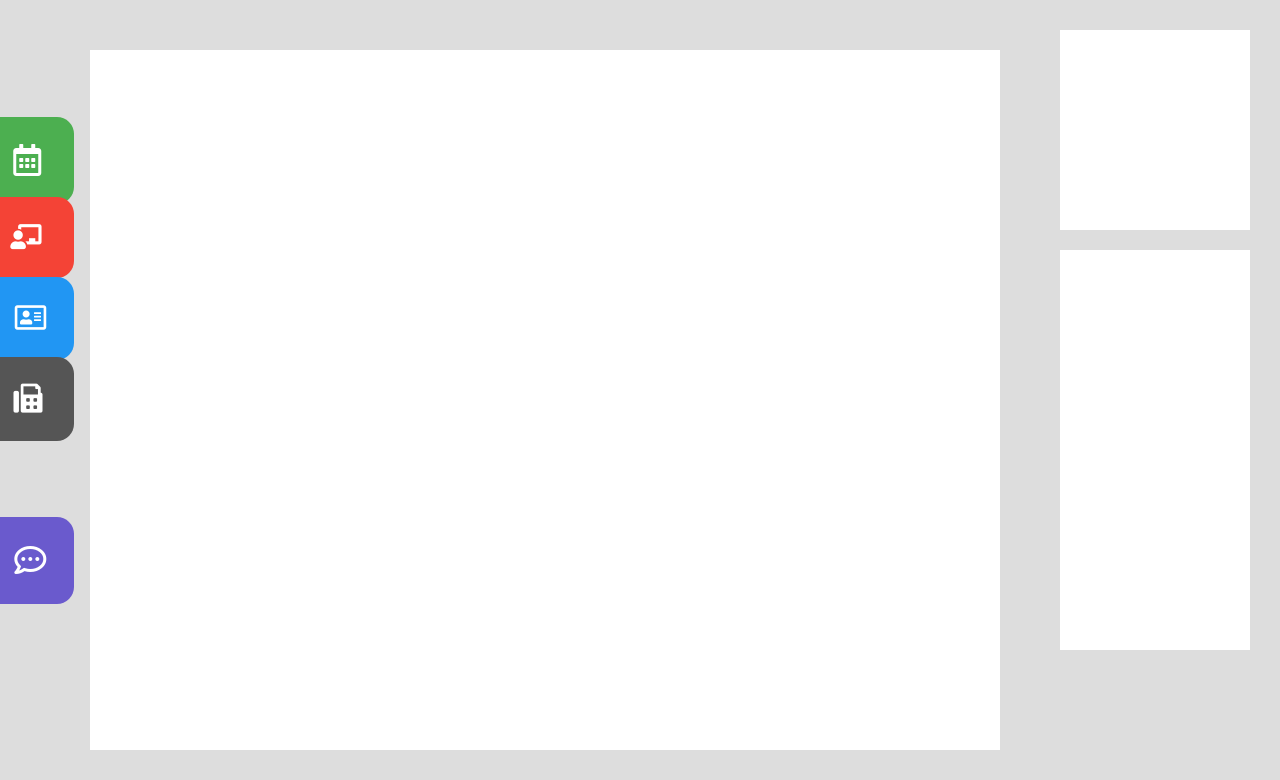
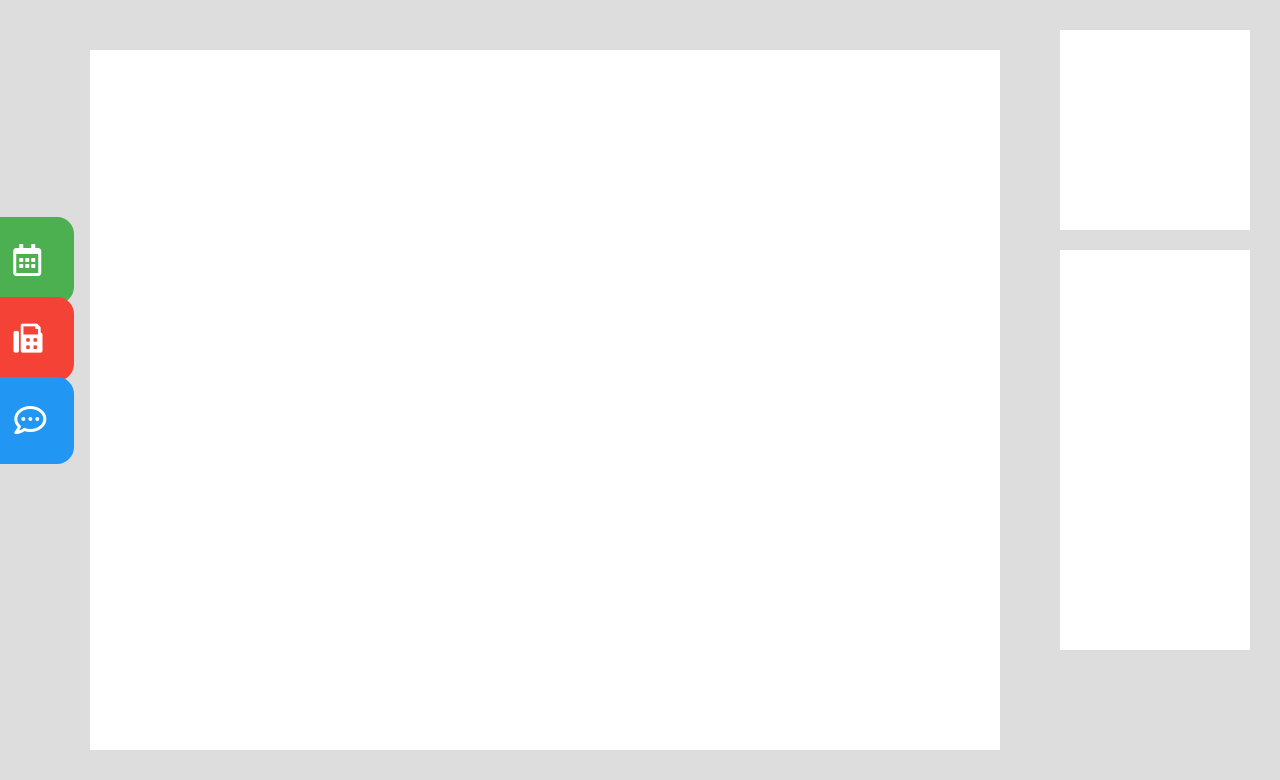
Before and after one commit to team-squadra/TMS, a PHP site: page /user/home.php in a window 1280 px wide. Shown: the part 63-843 px from the top of the page. Run offline with PHP 8.4, Linux system fonts and the light colour scheme; the visitor is signed in with stand-in values (Sample User, id 1); data comes from the database, SQL or seed files in the repository; data that the repository does not hold is empty.

Commit message:
i Deleted some of features from user page nav bar

```diff
--- a/user/about_us.php
+++ b/user/about_us.php
@@ -87,8 +87,6 @@ include 'rs/css/css_about_us.php';
    <!-- hoverable side nav bar -->
           <div id="mySidenav" class="sidenav">
               <a href="home.php" id="home">Home<i class='far fa-calendar-alt'style=" font-size:32px;margin-left:93px;"></i></a>
-              <a href="hall_details.php" id="hall_details">Hall Details<i class='fas fa-chalkboard-teacher'style='font-size:25px;margin-left: 42px;'></i></a>
-               <a href="batch_details.php" id="batch_details">Batch Details<i class='far fa-address-card'style='font-size:28px;margin-left: 30px;'></i> </a>
                <a href="timetables.php" id="timetables">TimeTables<i class='fas fa-fax'style='font-size:29px;margin-left: 45px;'></i> </a>
                <a href="about_us.php" id="about">About Us<i class='far fa-comment-dots'style='font-size:32px;margin-left:65px;'></i></a>
          </div>
--- a/user/batch_details.php
+++ b/user/batch_details.php
@@ -87,8 +87,6 @@ include 'rs/css/css_batch_details.php';
    <!-- hoverable side nav bar -->
           <div id="mySidenav" class="sidenav">
               <a href="home.php" id="home">Home<i class='far fa-calendar-alt'style=" font-size:32px;margin-left:93px;"></i></a>
-              <a href="hall_details.php" id="hall_details">Hall Details<i class='fas fa-chalkboard-teacher'style='font-size:25px;margin-left: 42px;'></i></a>
-               <a href="batch_details.php" id="batch_details">Batch Details<i class='far fa-address-card'style='font-size:28px;margin-left: 30px;'></i> </a>
                <a href="timetables.php" id="timetables">TimeTables<i class='fas fa-fax'style='font-size:29px;margin-left: 45px;'></i> </a>
                <a href="about_us.php" id="about">About Us<i class='far fa-comment-dots'style='font-size:32px;margin-left:65px;'></i></a>
          </div>
--- a/user/hall_details.php
+++ b/user/hall_details.php
@@ -87,8 +87,6 @@ include 'rs/css/css_hall_details.php';
    <!-- hoverable side nav bar -->
           <div id="mySidenav" class="sidenav">
               <a href="home.php" id="home">Home<i class='far fa-calendar-alt'style=" font-size:32px;margin-left:93px;"></i></a>
-              <a href="hall_details.php" id="hall_details">Hall Details<i class='fas fa-chalkboard-teacher'style='font-size:25px;margin-left: 42px;'></i></a>
-               <a href="batch_details.php" id="batch_details">Batch Details<i class='far fa-address-card'style='font-size:28px;margin-left: 30px;'></i> </a>
                <a href="timetables.php" id="timetables">TimeTables<i class='fas fa-fax'style='font-size:29px;margin-left: 45px;'></i> </a>
                <a href="about_us.php" id="about">About Us<i class='far fa-comment-dots'style='font-size:32px;margin-left:65px;'></i></a>
          </div>
--- a/user/home.php
+++ b/user/home.php
@@ -87,8 +87,6 @@ include 'rs/css/css_home.php';
    <!-- hoverable side nav bar -->
           <div id="mySidenav" class="sidenav">
               <a href="home.php" id="home">Home<i class='far fa-calendar-alt'style=" font-size:32px;margin-left:93px;"></i></a>
-              <a href="hall_details.php" id="hall_details">Hall Details<i class='fas fa-chalkboard-teacher'style='font-size:25px;margin-left: 42px;'></i></a>
-               <a href="batch_details.php" id="batch_details">Batch Details<i class='far fa-address-card'style='font-size:28px;margin-left: 30px;'></i> </a>
                <a href="timetables.php" id="timetables">TimeTables<i class='fas fa-fax'style='font-size:29px;margin-left: 45px;'></i> </a>
                <a href="about_us.php" id="about">About Us<i class='far fa-comment-dots'style='font-size:32px;margin-left:65px;'></i></a>
          </div>
--- a/user/my_profile.php
+++ b/user/my_profile.php
@@ -88,8 +88,6 @@ include 'rs/css/css_my_profile.php';
   <!-- hoverable side nav bar -->
           <div id="mySidenav" class="sidenav">
               <a href="home.php" id="home">Home<i class='far fa-calendar-alt'style=" font-size:32px;margin-left:93px;"></i></a>
-              <a href="hall_details.php" id="hall_details">Hall Details<i class='fas fa-chalkboard-teacher'style='font-size:25px;margin-left: 42px;'></i></a>
-               <a href="batch_details.php" id="batch_details">Batch Details<i class='far fa-address-card'style='font-size:28px;margin-left: 30px;'></i> </a>
                <a href="timetables.php" id="timetables">TimeTables<i class='fas fa-fax'style='font-size:29px;margin-left: 45px;'></i> </a>
                <a href="about_us.php" id="about">About Us<i class='far fa-comment-dots'style='font-size:32px;margin-left:65px;'></i></a>
          </div>
--- a/user/rs/all/css_all_public.php
+++ b/user/rs/all/css_all_public.php
@@ -180,34 +180,18 @@ body
 }
 
 #home {
-  top: 180px;
+  top: 280px;
   background-color: #4CAF50; /* green */
 }
 
-#hall_details {
-  top: 260px;
-  background-color: #f44336;/* Red */
-
-}
-
-#batch_details{
-  top: 340px;
-  background-color: #2196F3; /* Blue */
-}
-
 #timetables {
-  top: 420px;
-  background-color: #555 /* Light black */
-}
-
-#new_account {
-  top: 500px;
-  background-color: orange;
+top: 360px;
+  background-color: #f44336;  /* Red */
 }
 
 #about {
-  top: 580px;
-  background-color: slateblue;
+  top: 440px;
+  background-color: #2196F3; /* Blue */
 }
 
 /*-------------------------------------------------insidepages----------------------------------------------------*/
--- a/user/timetables.php
+++ b/user/timetables.php
@@ -87,8 +87,6 @@ include 'rs/css/css_timetables.php';
    <!-- hoverable side nav bar -->
           <div id="mySidenav" class="sidenav">
               <a href="home.php" id="home">Home<i class='far fa-calendar-alt'style=" font-size:32px;margin-left:93px;"></i></a>
-              <a href="hall_details.php" id="hall_details">Hall Details<i class='fas fa-chalkboard-teacher'style='font-size:25px;margin-left: 42px;'></i></a>
-               <a href="batch_details.php" id="batch_details">Batch Details<i class='far fa-address-card'style='font-size:28px;margin-left: 30px;'></i> </a>
                <a href="timetables.php" id="timetables">TimeTables<i class='fas fa-fax'style='font-size:29px;margin-left: 45px;'></i> </a>
                <a href="about_us.php" id="about">About Us<i class='far fa-comment-dots'style='font-size:32px;margin-left:65px;'></i></a>
          </div>
```
